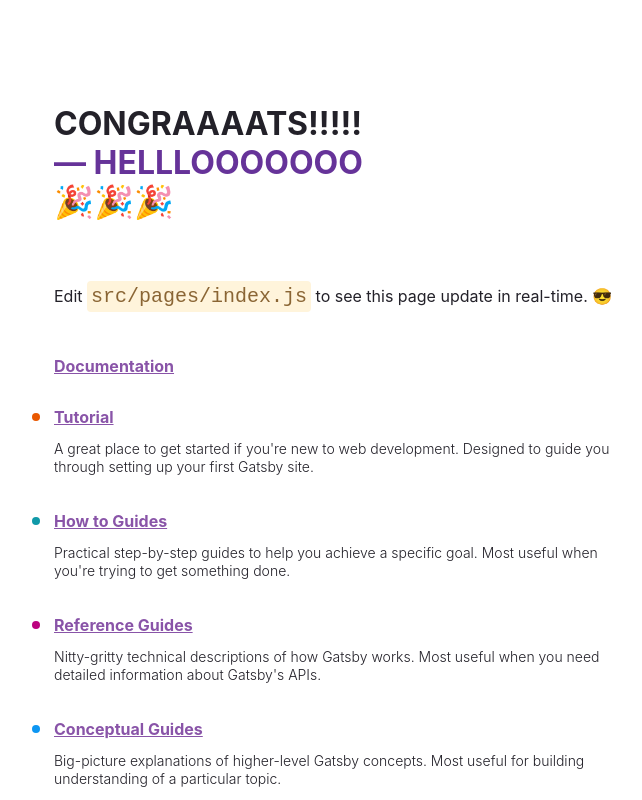
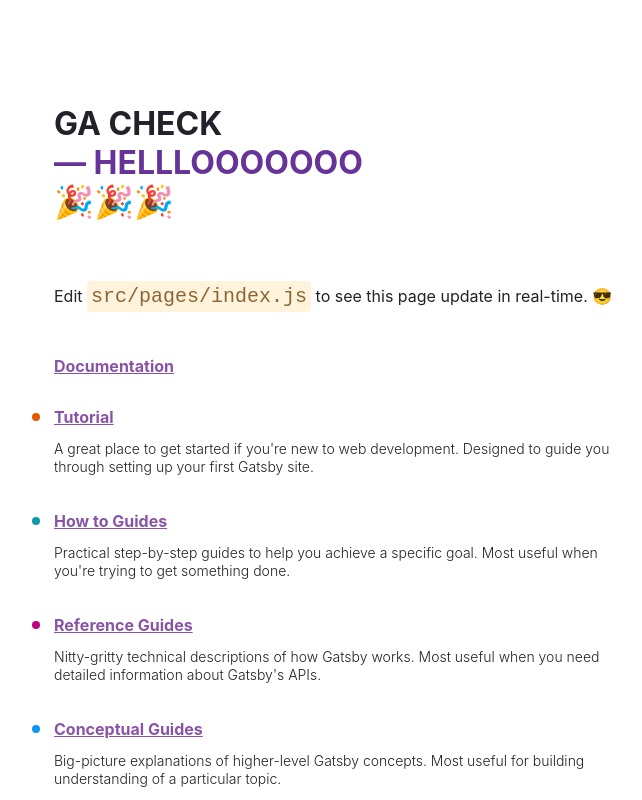
Before and after one commit to alinasytnik/gatsby-template, a Gatsby site: page / in a window 1280 px wide. Shown: the top 800 px of the page, without its empty margins (50-692 px from the left). Built offline with nearby package versions, Linux system fonts and the light colour scheme; Gatsby itself is replaced by a stand-in of ours.

Commit message:
copy changed

```diff
--- a/src/pages/index.js
+++ b/src/pages/index.js
@@ -119,7 +119,7 @@
   return (
     <main style={pageStyles}>
       <h1 style={headingStyles}>
-       CONGRAAAATS!!!!!
+       GA CHECK
         <br />
         <span style={headingAccentStyles}>
           — HELLLOOOOOOO 🎉🎉🎉
```
